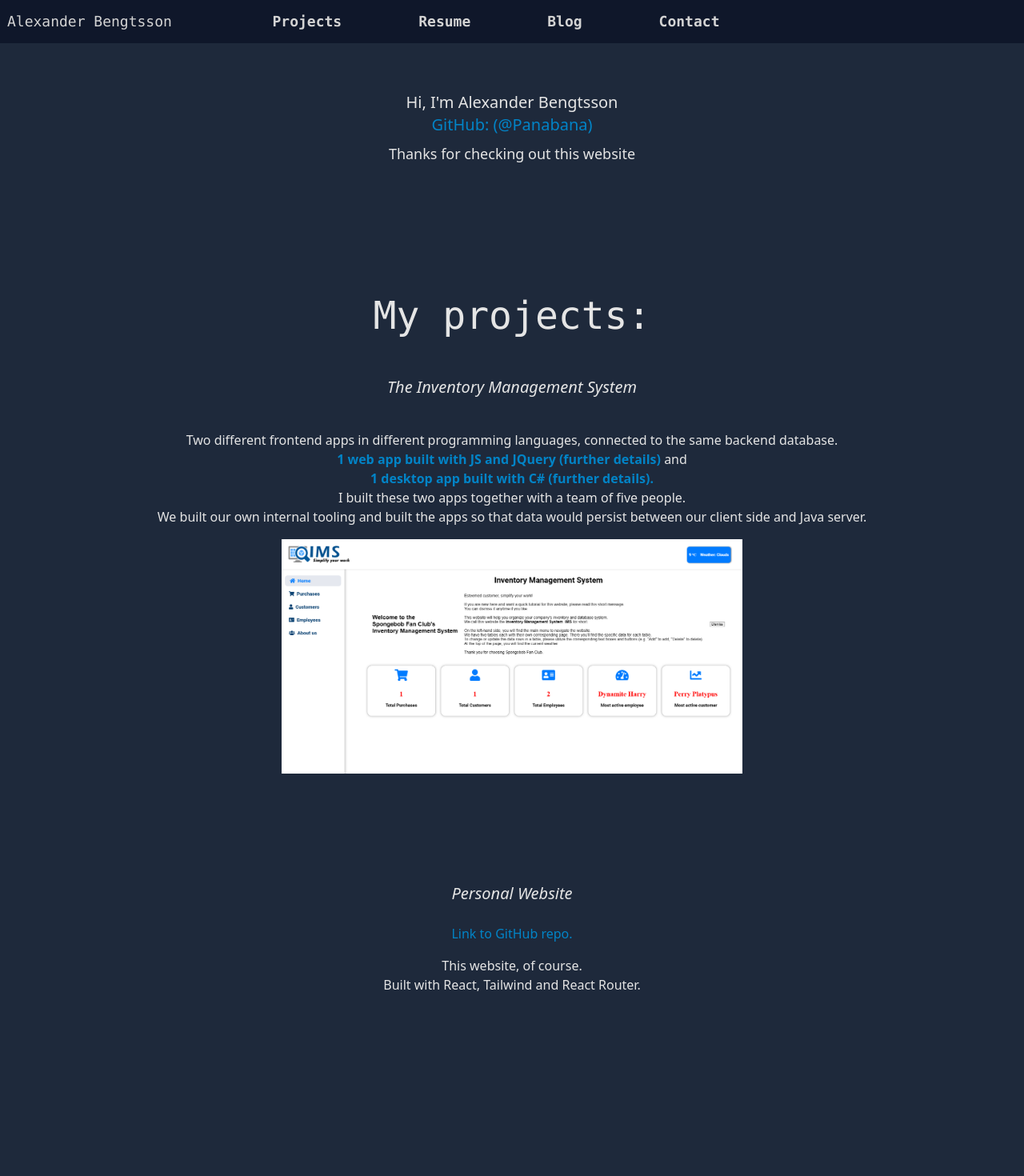
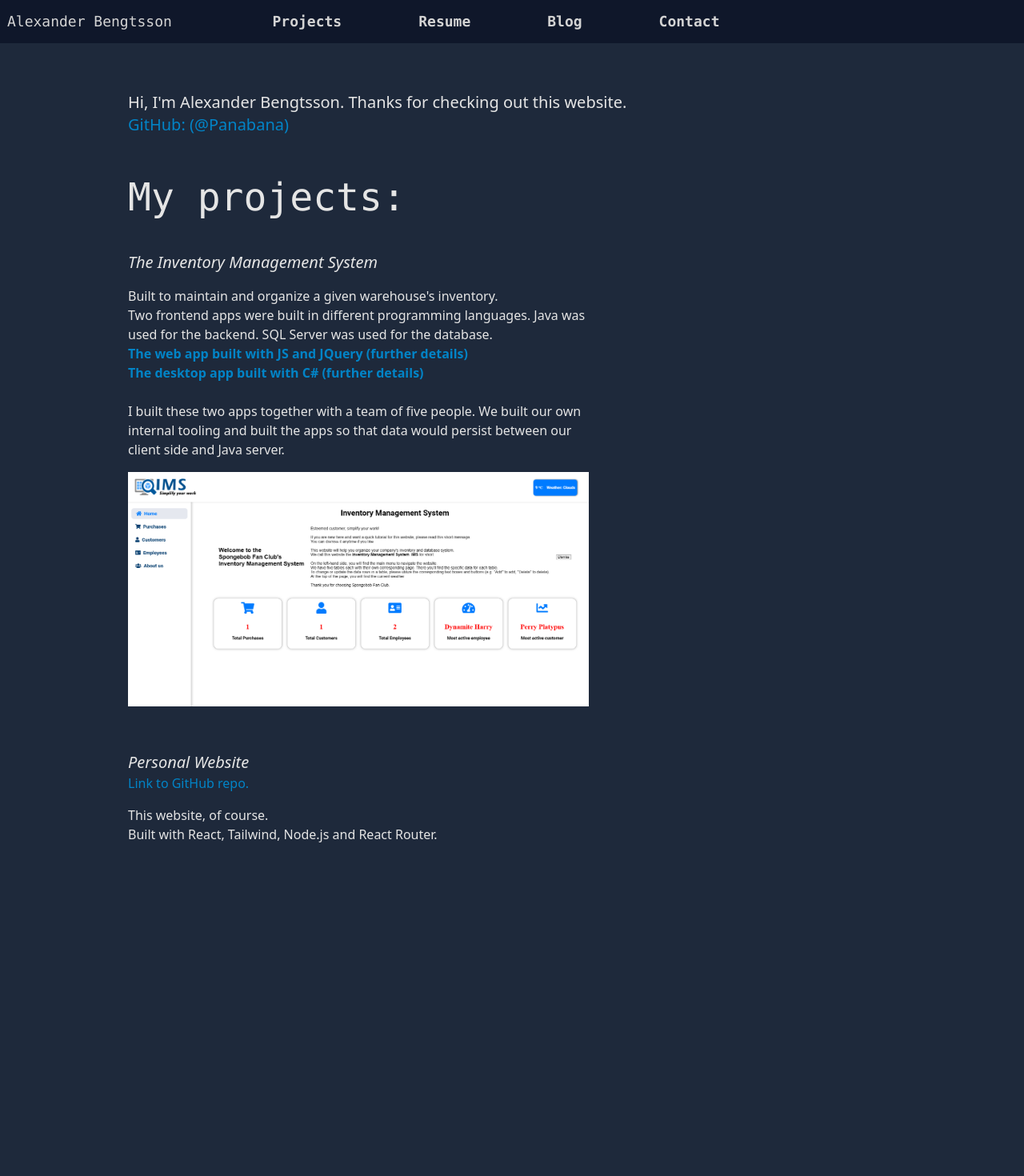
Before and after one commit to Panabana/panabana-portfolio-2024, a React (Create React App) app: page / in a window 1280 px wide. Shown: the top 1470 px of the page at 80% size. Built offline with nearby package versions, Linux system fonts and the light colour scheme.

Commit message:
Left layout on homepage

```diff
--- a/src/pages/Projects.js
+++ b/src/pages/Projects.js
@@ -6,66 +6,61 @@ export default function Projects() {
     <div>
       <div className="flex-grow text-neutral-200 bg-slate-800 py-8 sm:py-10">
         <div id="projects" className="container mx-auto min-h-dvh justify-center body-font">
-          <div className="container px-5 mx-auto text-center lg:px-40">
-            <div className="text-lg">
-              <h2 className="sm:text-xl mt-5">
-                Hi, I'm Alexander Bengtsson
-                <p> </p>
+          <div className="container px-5 mx-auto text-left lg:px-40">
+            <div>
+              <h2 className="text-xl mt-5">
+                Hi, I'm Alexander Bengtsson. Thanks for checking out this website.
+              </h2>
               <a
                 href="https://www.github.com/panabana/"
                 target="_blank"
                 rel="noopener noreferrer"
-                  className="text-sky-600 hover:underline">
+                className="text-xl text-sky-600 hover:underline">
                 GitHub: (@Panabana)
               </a>
               <br className="hidden lg:inline-block" />
-              </h2>
-              <h3 className="p-2  mb-6">
-                Thanks for checking out this website
-              </h3>
             </div>
-            <div className="font-medium font-mono text-[2rem] md:text-[3rem] p-4 mt-32">
+            <div className="font-medium font-mono text-[2rem] md:text-[3rem] mt-10 mb-4">
               <h3>
                 My projects:
               </h3>
             </div>
             <div className="grid grid-rows-2 grid-cols-1 ">
-              <div className="container mx-auto place-content-center">
-                <p className="text-lg sm:text-xl font-medium p-6 italic">
+              <div className="container w-[60%] mb-8">
+                <h4 className="text-lg sm:text-xl font-medium mt-4 italic">
                   The Inventory Management System
-                </p>
-                <p className="text-base font-normal p-4">
-                  Two different frontend apps in different programming languages, connected to the same backend database.
+                </h4>
+                <p className="text-base font-normal mt-4 mb-4">
+                  Built to maintain and organize a given warehouse's inventory.
+                  <br />
+                  Two frontend apps were built in different programming languages. Java was used for the backend. SQL Server was used for the database.
                   <br />
                   <a
                     className="text-sky-600 hover:underline font-bold"
                     href="https://github.com/Panabana/sfc-inventory-management-system-web"
                     target="_blank"
                     rel="noopener noreferrer"
-                  >1 web app built with JS and JQuery (further details) </a>
-                  and
+                  >The web app built with JS and JQuery (further details) </a>
                   <br />
                   <a
                     className="text-sky-600 hover:underline font-bold"
                     href="https://github.com/Panabana/sfc-inventory-management-system-app"
                     target="_blank"
                     rel="noopener noreferrer"
-                  >1 desktop app built with C# (further details).</a>
-                  <br />
-                  I built these two apps together with a team of five people.
-                  <br />
-                  We built our own internal tooling and built the apps so that data would persist between our client side and Java server.
+                  >The desktop app built with C# (further details)</a>
+                  <br /><br />
+                  I built these two apps together with a team of five people. We built our own internal tooling and built the apps so that data would persist between our client side and Java server.
                 </p>
-                <div className="container mx-auto w-[95%] md:w-[60%]">
+                <div className="container w-[95%] md:w-[100%]">
                   <img
                     src="./screenshots/startScreenIMS.png"
                     alt="Screenshot of the Inventory Management System start screen" />
                 </div>
               </div>
-              <div>
-                <p className="text-lg sm:text-xl font-medium italic mt-28 p-6">
+              <div className="container w-[60%] mb-0">
+                <h4 className="text-lg sm:text-xl font-medium mt-6 italic">
                   Personal Website
-                </p>
+                </h4>
                 <a
                   href="https://github.com/Panabana/panabana-portfolio-2024"
                   target="_blank"
@@ -73,10 +68,10 @@ export default function Projects() {
                   className="text-sky-600 hover:underline">
                   Link to GitHub repo.
                 </a>
-                <p className="text-base font-normal p-4">
+                <p className="text-base font-normal mt-4">
                   This website, of course.
                   <br />
-                  Built with React, Tailwind and React Router.
+                  Built with React, Tailwind, Node.js and React Router.
                 </p>
               </div>
             </div>
```
Lines whose indentation alone changed are shown as unchanged.
